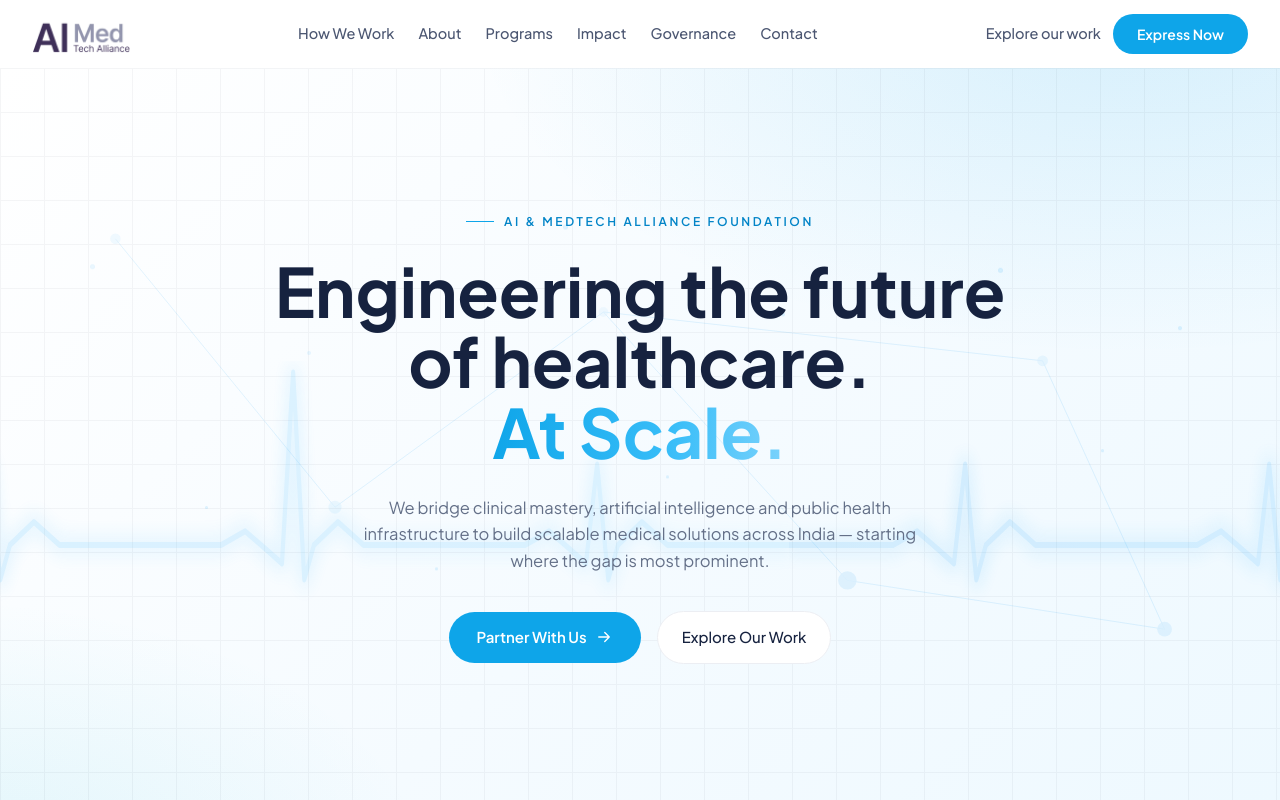
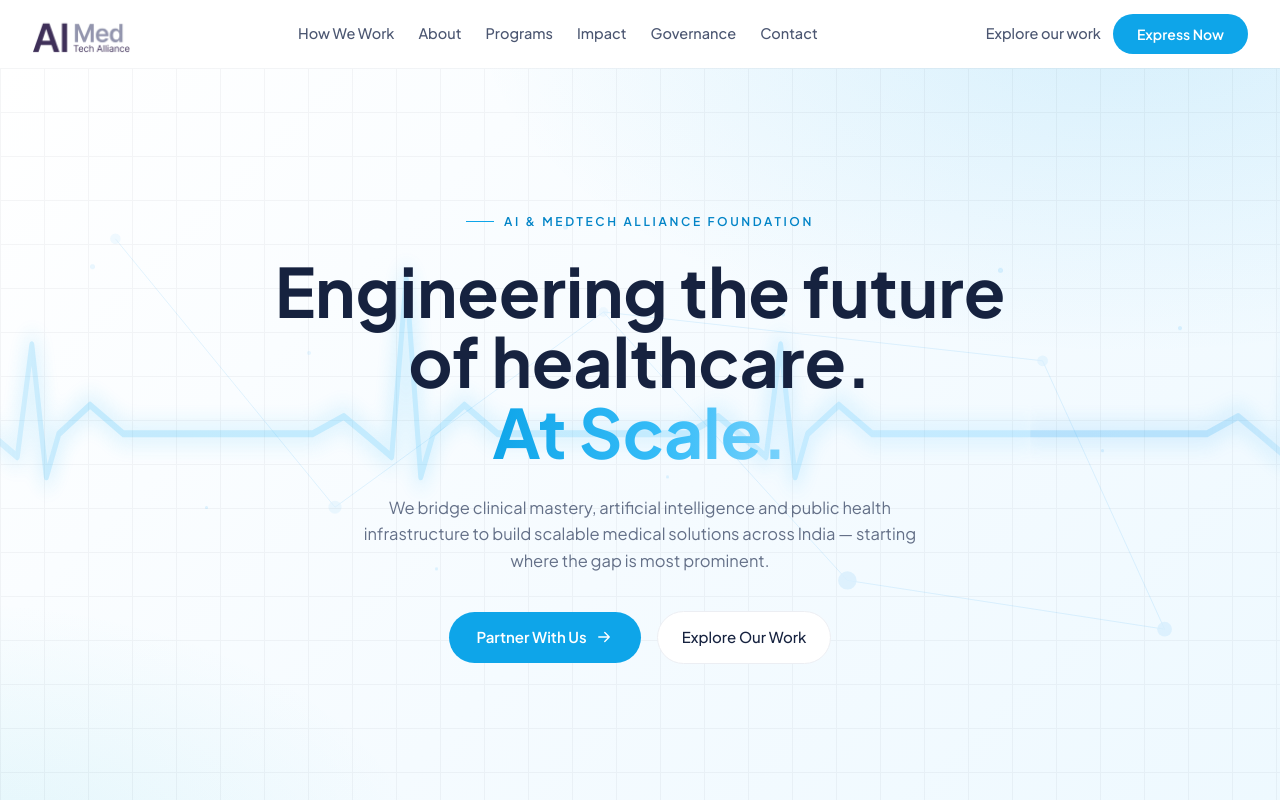
Before and after one commit to equippp33/AIM-foundation, a Next.js app: page / in a window 1280 px wide. Shown: the top 800 px of the page. Built offline with nearby package versions, Linux system fonts and the light colour scheme.

Commit message:
animation

```diff
--- /dev/null
+++ b/components/sections/HeadlineEcg.tsx
@@ -0,0 +1,113 @@
+"use client";
+
+import { motion, useReducedMotion } from "framer-motion";
+
+// ECG waveform anchored to the headline container.
+// Two beat heights: tall (r=108) peaks land in "Engineering the future of
+// healthcare." and regular (r=62) peaks land in the "of healthcare." / "At
+// Scale." zone. ECG_BASE=160 = vertical center of the SVG, which maps to the
+// vertical center of the headline container — i.e. the "At Scale." line —
+// because the container itself is flex-centered in the hero (items-center).
+function buildPath(width: number, base: number): string {
+  const beats = [
+    { x: 260, r: 108 },
+    { x: 640, r: 62 },
+    { x: 1000, r: 108 },
+    { x: 1360, r: 62 },
+  ];
+  let d = `M0 ${base}`;
+  for (const { x, r } of beats) {
+    d += ` L${x - 90} ${base}`;
+    d += ` L${x - 60} ${base - 12}`;
+    d += ` L${x - 40} ${base}`;
+    d += ` L${x - 14} ${base + 16}`;
+    d += ` L${x} ${base - r}`;
+    d += ` L${x + 14} ${base + 30}`;
+    d += ` L${x + 26} ${base}`;
+    d += ` L${x + 56} ${base - 20}`;
+    d += ` L${x + 88} ${base}`;
+  }
+  d += ` L${width} ${base}`;
+  return d;
+}
+
+const W = 1600;
+const H = 320;
+const BASE = 160;
+const PATH = buildPath(W, BASE);
+
+function Strip({ id }: { id: string }) {
+  return (
+    <svg
+      viewBox={`0 0 ${W} ${H}`}
+      preserveAspectRatio="none"
+      className="h-full w-1/2 shrink-0"
+    >
+      <defs>
+        <linearGradient id={`hecg-g-${id}`} x1="0" y1="0" x2="1" y2="0">
+          <stop offset="0%" stopColor="#1DA1F2" />
+          <stop offset="50%" stopColor="#38BDF8" />
+          <stop offset="100%" stopColor="#4FC3FF" />
+        </linearGradient>
+        <filter id={`hecg-f-${id}`} x="-5%" y="-120%" width="110%" height="340%">
+          <feGaussianBlur stdDeviation="7.5" />
+        </filter>
+      </defs>
+      {/* glow bloom */}
+      <path
+        d={PATH}
+        fill="none"
+        stroke={`url(#hecg-g-${id})`}
+        strokeWidth={14}
+        strokeLinejoin="round"
+        strokeLinecap="round"
+        opacity={0.55}
+        filter={`url(#hecg-f-${id})`}
+      />
+      {/* crisp line */}
+      <path
+        d={PATH}
+        fill="none"
+        stroke={`url(#hecg-g-${id})`}
+        strokeWidth={4.8}
+        strokeLinejoin="round"
+        strokeLinecap="round"
+      />
+    </svg>
+  );
+}
+
+export function HeadlineEcg() {
+  const reduce = useReducedMotion();
+  if (reduce) return null;
+
+  return (
+    // Spans 130vw centred on the headline container so the waveform extends
+    // naturally beyond the text block on both sides, then fades via mask.
+    // inset-y-0 makes height = container height; since ECG_BASE = 160/320 = 50%
+    // of the SVG, the flat baseline always sits at 50% of the container = "At
+    // Scale." — and the tall spikes (r=108) reach ~34% of container height
+    // above that, landing inside "Engineering the future of healthcare."
+    <div
+      aria-hidden
+      className="pointer-events-none absolute inset-y-0 left-1/2 -translate-x-1/2 overflow-hidden opacity-[0.28]"
+      style={{
+        width: "130vw",
+        zIndex: -1,
+        maskImage:
+          "linear-gradient(to right, transparent 0%, black 16%, black 84%, transparent 100%)",
+        WebkitMaskImage:
+          "linear-gradient(to right, transparent 0%, black 16%, black 84%, transparent 100%)",
+      }}
+    >
+      <motion.div
+        className="flex h-full w-[200%]"
+        animate={{ x: ["0%", "-50%"] }}
+        transition={{ duration: 26, ease: "linear", repeat: Infinity }}
+      >
+        <Strip id="a" />
+        <Strip id="b" />
+      </motion.div>
+    </div>
+  );
+}
--- a/components/sections/Hero.tsx
+++ b/components/sections/Hero.tsx
@@ -1,6 +1,7 @@
 import { hero } from "@/lib/content";
 import { Icon } from "@/components/ui/Icon";
 import { HeroBackground } from "@/components/sections/HeroBackground";
+import { HeadlineEcg } from "@/components/sections/HeadlineEcg";
 
 export function Hero() {
   return (
@@ -27,7 +28,8 @@ export function Hero() {
       <HeroBackground />
 
       <div className="container-x relative z-10 w-full py-24 lg:py-28">
-        <div className="reveal mx-auto max-w-3xl text-center">
+        <div className="reveal relative mx-auto max-w-3xl text-center" style={{ isolation: "isolate" }}>
+          <HeadlineEcg />
           <span className="inline-flex items-center gap-2.5 text-[12px] font-semibold uppercase tracking-[0.22em] text-brand-600">
             <span className="h-px w-7 bg-brand-500" />
             {hero.eyebrow}
--- a/components/sections/HeroBackground.tsx
+++ b/components/sections/HeroBackground.tsx
@@ -21,78 +21,6 @@ import {
  * opacity so the headline stays perfectly readable, and fully disabled when
  * the user prefers reduced motion.
  */
-
-// ── ECG waveform ────────────────────────────────────────────────────────────
-// Builds one tile that starts and ends exactly on the baseline, so two tiles
-// laid end-to-end scroll seamlessly. One beat is a taller "impact" peak.
-function buildEcgPath(width: number, base: number): string {
-  const beats = [
-    { x: 220, r: 70 },
-    { x: 600, r: 70 },
-    { x: 980, r: 150 }, // impact / innovation peak
-    { x: 1360, r: 70 },
-  ];
-  let d = `M0 ${base}`;
-  for (const { x, r } of beats) {
-    d += ` L ${x - 90} ${base}`; // flat approach
-    d += ` L ${x - 60} ${base - 12}`; // P wave up
-    d += ` L ${x - 40} ${base}`; // P wave down
-    d += ` L ${x - 14} ${base + 16}`; // Q dip
-    d += ` L ${x} ${base - r}`; // R spike
-    d += ` L ${x + 14} ${base + 30}`; // S below baseline
-    d += ` L ${x + 26} ${base}`; // return to baseline
-    d += ` L ${x + 56} ${base - 20}`; // T wave up
-    d += ` L ${x + 88} ${base}`; // T wave down
-  }
-  d += ` L ${width} ${base}`;
-  return d;
-}
-
-const ECG_W = 1600;
-const ECG_H = 320;
-const ECG_BASE = 160;
-const ECG_PATH = buildEcgPath(ECG_W, ECG_BASE);
-
-function EcgTile({ id }: { id: string }) {
-  return (
-    <svg
-      viewBox={`0 0 ${ECG_W} ${ECG_H}`}
-      preserveAspectRatio="none"
-      className="h-full w-1/2 shrink-0"
-    >
-      <defs>
-        <linearGradient id={`ecg-grad-${id}`} x1="0" y1="0" x2="1" y2="0">
-          <stop offset="0%" stopColor="#1DA1F2" />
-          <stop offset="55%" stopColor="#36B4FF" />
-          <stop offset="100%" stopColor="#4FC3FF" />
-        </linearGradient>
-        <filter id={`ecg-glow-${id}`} x="-10%" y="-60%" width="120%" height="220%">
-          <feGaussianBlur stdDeviation="8.5" />
-        </filter>
-      </defs>
-      {/* soft bloom underlay */}
-      <path
-        d={ECG_PATH}
-        fill="none"
-        stroke={`url(#ecg-grad-${id})`}
-        strokeWidth={15}
-        strokeLinejoin="round"
-        strokeLinecap="round"
-        opacity={0.65}
-        filter={`url(#ecg-glow-${id})`}
-      />
-      {/* crisp line */}
-      <path
-        d={ECG_PATH}
-        fill="none"
-        stroke={`url(#ecg-grad-${id})`}
-        strokeWidth={5.2}
-        strokeLinejoin="round"
-        strokeLinecap="round"
-      />
-    </svg>
-  );
-}
 
 // ── Ambient data particles (deterministic → no hydration mismatch) ───────────
 const PARTICLES = [
@@ -136,8 +64,6 @@ export function HeroBackground() {
   const sx = useSpring(mx, { stiffness: 55, damping: 22, mass: 0.6 });
   const sy = useSpring(my, { stiffness: 55, damping: 22, mass: 0.6 });
 
-  const ecgX = useTransform(sx, [-1, 1], [14, -14]);
-  const ecgY = useTransform(sy, [-1, 1], [10, -10]);
   const nodesX = useTransform(sx, [-1, 1], [26, -26]);
   const nodesY = useTransform(sy, [-1, 1], [18, -18]);
   const particlesX = useTransform(sx, [-1, 1], [-18, 18]);
@@ -219,25 +145,6 @@ export function HeroBackground() {
         ))}
       </motion.div>
 
-      {/* Glowing ECG pulse line — seamless left→right flow.
-          Biased just above the hero's vertical centre so the tall peaks rise up
-          behind the headline / "At Scale." line while the waveform flows down
-          toward the CTA buttons — making the pulse feel like it runs *through*
-          the message, not beneath it. Height is clamped so it scales across
-          desktop / tablet / mobile and never reaches the bottom edge. */}
-      <motion.div
-        className="absolute inset-x-0 top-[40%] h-[clamp(300px,46vh,520px)] -translate-y-1/2 opacity-[0.16] [will-change:transform]"
-        style={{ x: ecgX, y: ecgY }}
-      >
-        <motion.div
-          className="flex h-full w-[200%]"
-          animate={reduce ? undefined : { x: ["0%", "-50%"] }}
-          transition={reduce ? undefined : { duration: 18, ease: "linear", repeat: Infinity }}
-        >
-          <EcgTile id="a" />
-          <EcgTile id="b" />
-        </motion.div>
-      </motion.div>
     </div>
   );
 }
```
